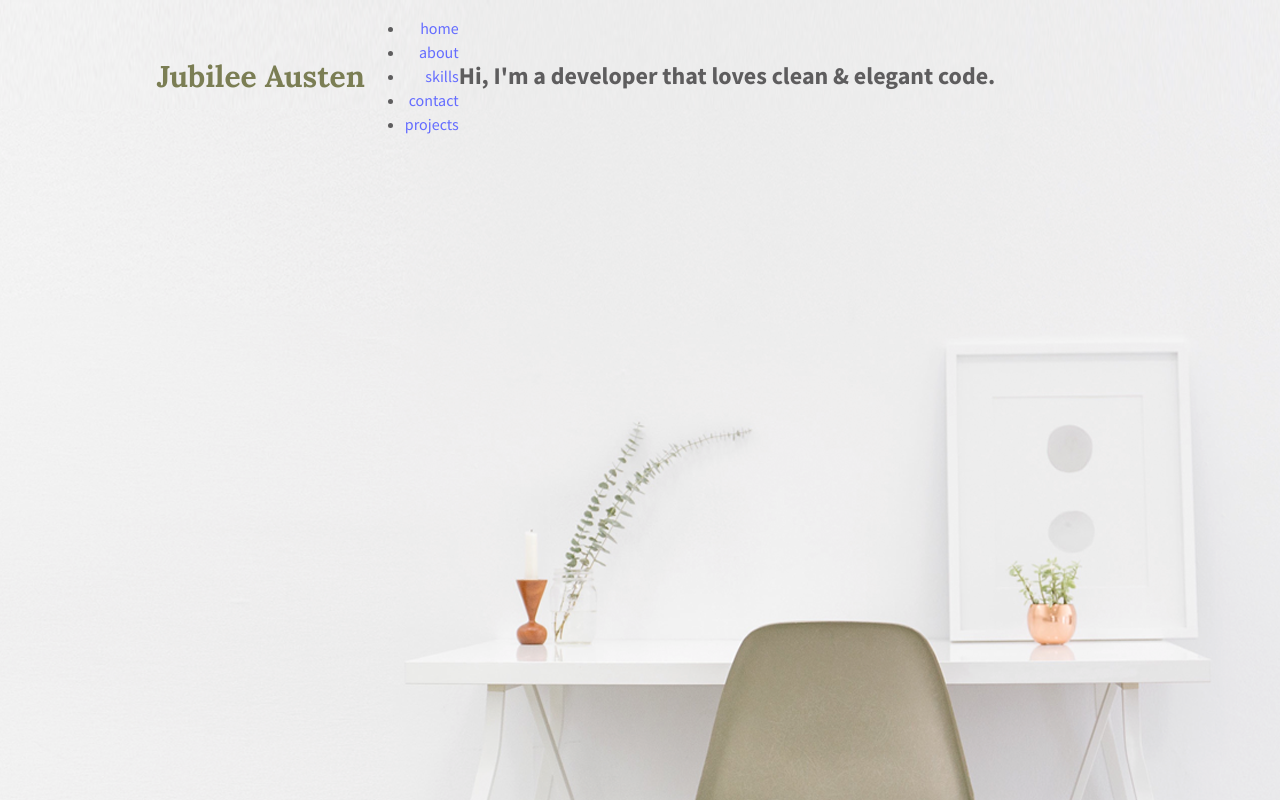
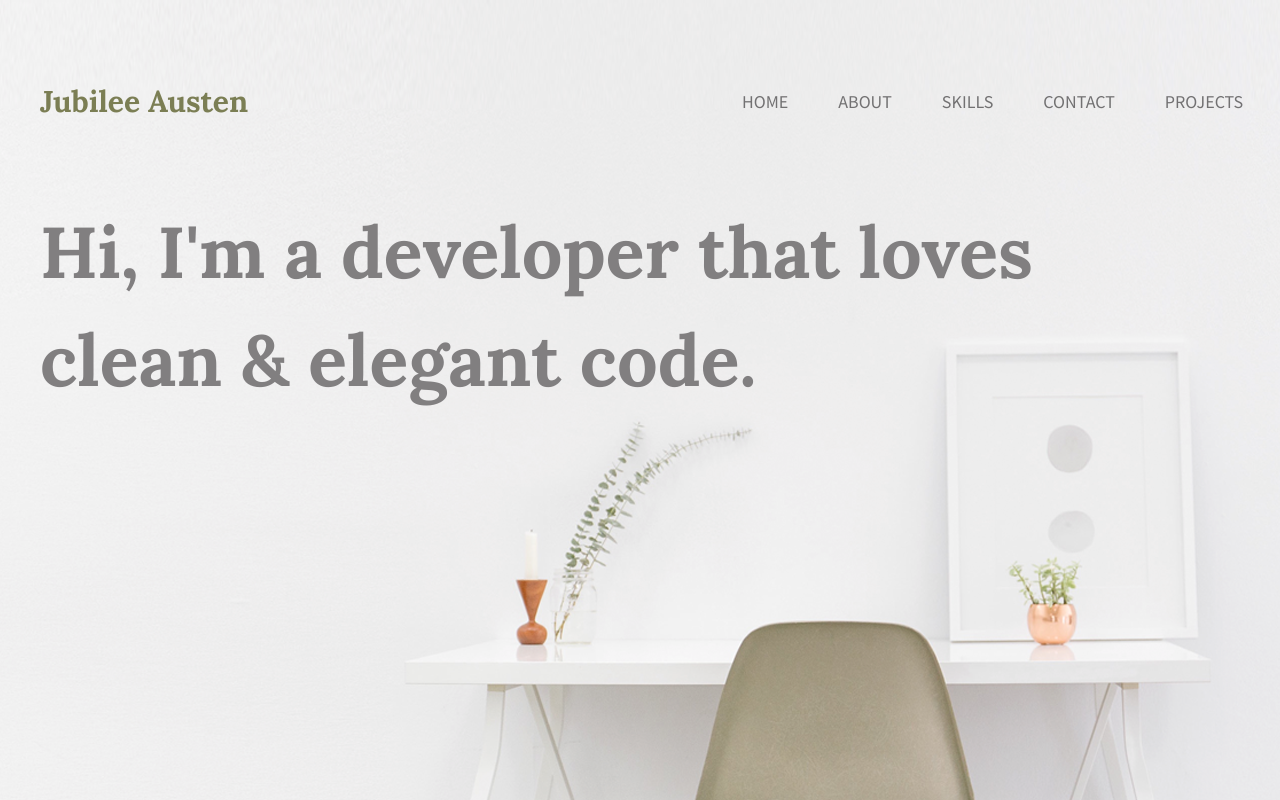
Before and after one commit to tiff3b/React-Jubilee-Austen, a React (Vite) app: page / in a window 1280 px wide. Built offline with nearby package versions, Linux system fonts and the light colour scheme.

Commit message:
Added styles

```diff
--- a/components/Header.jsx
+++ b/components/Header.jsx
@@ -4,6 +4,7 @@ export default function Header () {
         <div className="homepage-hero">
 
         <div className="content-wrapper">
+
             <h1>Jubilee Austen</h1>
             <nav>
                 <ul>
--- a/src/App.css
+++ b/src/App.css
@@ -25,17 +25,36 @@ body {
     flex-direction: row;
     flex-wrap: wrap;
     align-content: center;
-    justify-content: center;
+    justify-content: space-between;
     align-items: center;
+    padding: 65px 40px 0 40px;
 }
 
 header h1{
     font-size: 30px;
     color: #7b7e54;
     font-family: 'Lora', serif;
+
 }
 
-header nav{
+header nav ul{
+    display:flex;
+    flex-direction: row;
+    justify-content: space-evenly;
+    align-items: center;
+    width: 500px;
+    list-style: none;
+}
 
-    text-align:right;
+nav ul li a {
+    text-transform: uppercase;
+    color: #727172;
+    font-size: 18px;
+    padding-left: 50px;
 }
+
+h2 {
+    font-size: 72px;
+    font-family: 'Lora',serif;
+    color: #817f80;
+}
```
